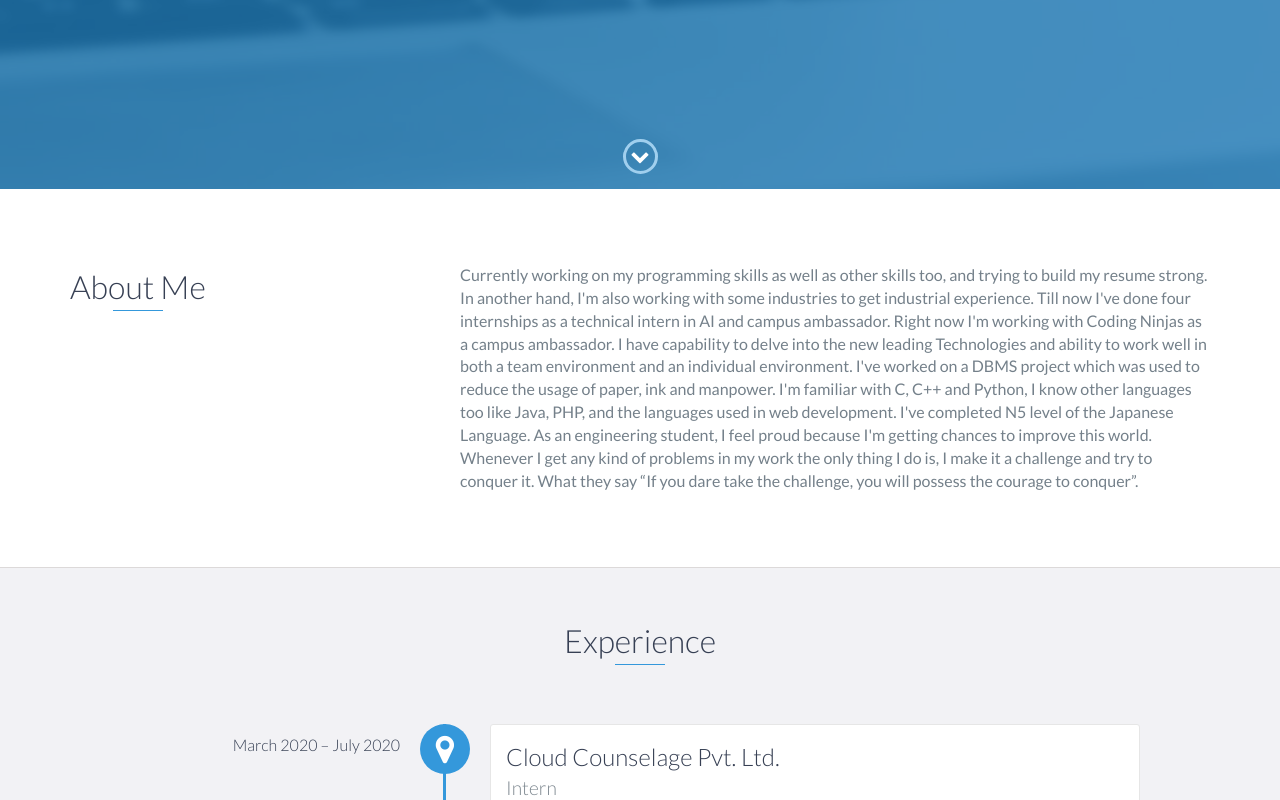
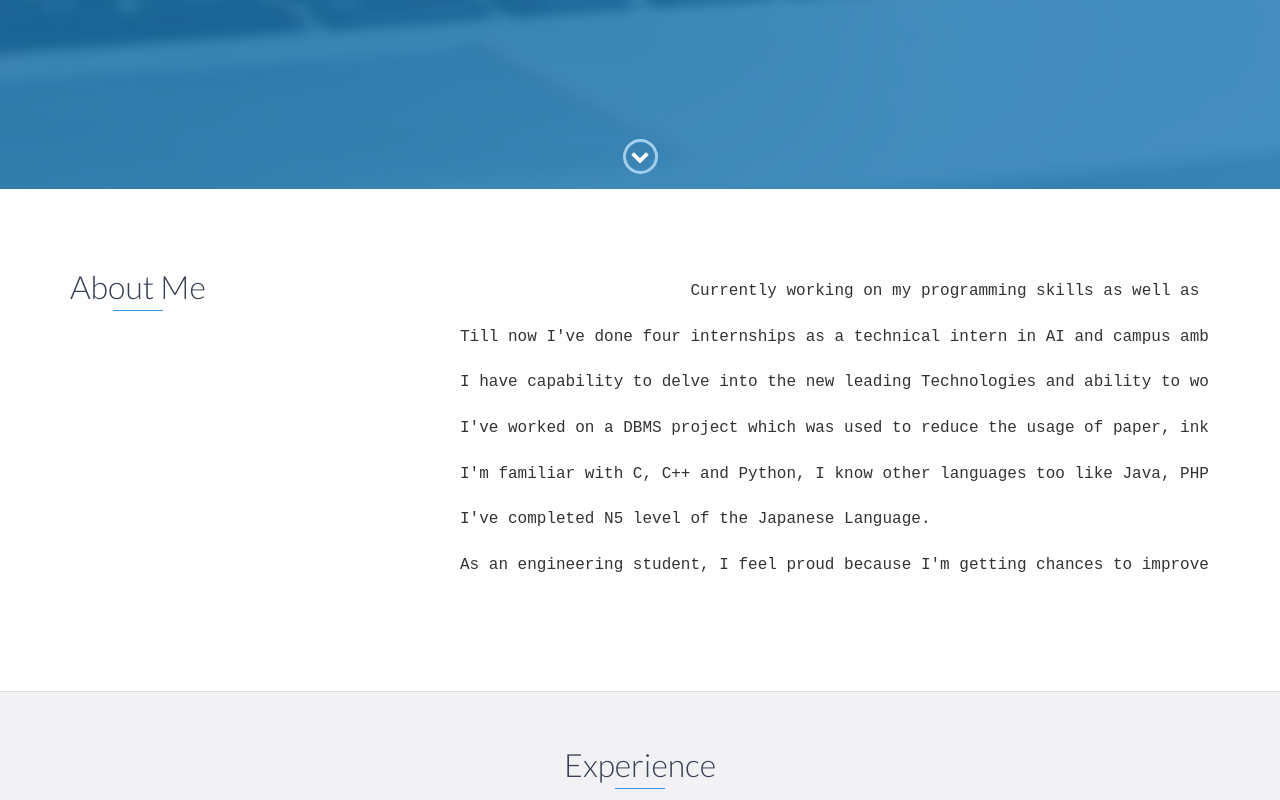
Before and after one commit to AbhishekDhilpe/Portfolio, a website: page index.html in a window 1280 px wide. Shown: the part 611-1411 px from the top of the page. Drawn offline with nearby package versions, Linux system fonts and the light colour scheme.

Commit message:
Update index.html

```diff
--- a/index.html
+++ b/index.html
@@ -72,7 +72,7 @@
                     <h2 class="heading">About Me</h2>
                 </div>
                 <div class="col-md-8">
-                    <p>
+                    <p><pre>
                         Currently working on my programming skills as well as other skills too, and trying to build my resume strong. In another hand, I'm also working with some industries to get industrial experience.
 
 Till now I've done four internships as a technical intern in AI and campus ambassador. Right now I'm working with Coding Ninjas as a campus ambassador.
@@ -86,7 +86,7 @@ I'm familiar with C, C++ and Python, I know other languages too like Java, PHP,
 I've completed N5 level of the Japanese Language.
 
 As an engineering student, I feel proud because I'm getting chances to improve this world. Whenever I get any kind of problems in my work the only thing I do is, I make it a challenge and try to conquer it. What they say “If you dare take the challenge, you will possess the courage to conquer”.
-                    </p>
+                    </pre></p>
                 </div>
             </div>
         </div>
```
